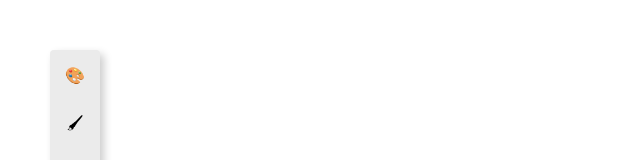
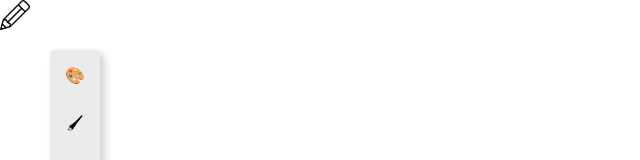
Before and after one commit to tnarla/drawydrawing, a React (Create React App) app: page / in a window 1280 px wide. Shown: the top 160 px of the page, without its empty margins (0-640 px from the left). Built offline with nearby package versions, Linux system fonts and the light colour scheme.

Commit message:
theres a pencil

```diff
--- a/src/App.css
+++ b/src/App.css
@@ -2,4 +2,6 @@ html,
 body,
 #root {
   background-color: #f0f0f0;
+
+  cursor: none;
 }
--- a/src/ui/view/canvas/canvas-view-style.tsx
+++ b/src/ui/view/canvas/canvas-view-style.tsx
@@ -8,3 +8,16 @@ export const CanvasContainer = styled.div`
 
   background-color: white;
 `;
+
+export const PencilContainer = styled.div`
+  display: flex;
+  flex-direction: column;
+
+  pointer-events: none;
+
+  position: absolute;
+
+  & svg {
+    width: 30px;
+  }
+`;
--- a/src/ui/view/canvas/canvas-view.tsx
+++ b/src/ui/view/canvas/canvas-view.tsx
@@ -5,7 +5,7 @@ import React, {
   useMemo,
   useRef,
 } from "react";
-import { CanvasContainer } from "./canvas-view-style";
+import { CanvasContainer, PencilContainer } from "./canvas-view-style";
 
 const ole3lines = "vjj";
 const variablenamethatistotallyunreadablebutstillusedbecausetrugavechattheabilitytocomeupwiththeworstpossiblenameuwu =
@@ -208,6 +208,15 @@ export default function Canvas(props: Props) {
       const mouseX = event.nativeEvent.offsetX;
       const mouseY = event.nativeEvent.offsetY;
 
+      // find the pencil
+
+      if (pencilRef.current) {
+        pencilRef.current.style.transform = `translate3d(${mouseX}px, ${
+          mouseY - 30
+        }px, 0)`;
+      }
+      // set the style
+
       if (isMouseDown) {
         setDrawObject({ mouseX, mouseY });
       }
@@ -235,8 +244,13 @@ export default function Canvas(props: Props) {
     }
   }
 
+  const pencilRef = useRef<HTMLDivElement>();
+
   return (
     <CanvasContainer>
+      <PencilContainer ref={pencilRef as any}>
+        <PencilIcon />
+      </PencilContainer>
       <canvas
         style={{ display: "block", touchAction: "none" }}
         ref={handleCanvasRef}
@@ -287,6 +301,33 @@ function useEventListener(
   );
 }
 
+const PencilIcon = () => {
+  return (
+    <svg
+      x="0px"
+      y="0px"
+      viewBox="0 0 469.336 469.336"
+      preserveAspectRatio="true"
+    >
+      <g>
+        <g>
+          <path
+            d="M456.836,76.168l-64-64.054c-16.125-16.139-44.177-16.17-60.365,0.031L45.763,301.682
+   c-1.271,1.282-2.188,2.857-2.688,4.587L0.409,455.73c-1.063,3.722-0.021,7.736,2.719,10.478c2.031,2.033,4.75,3.128,7.542,3.128
+   c0.979,0,1.969-0.136,2.927-0.407l149.333-42.703c1.729-0.5,3.302-1.418,4.583-2.69l289.323-286.983
+   c8.063-8.069,12.5-18.787,12.5-30.192S464.899,84.237,456.836,76.168z M285.989,89.737l39.264,39.264L120.257,333.998
+   l-14.712-29.434c-1.813-3.615-5.5-5.896-9.542-5.896H78.921L285.989,89.737z M26.201,443.137L40.095,394.5l34.742,34.742
+   L26.201,443.137z M149.336,407.96l-51.035,14.579l-51.503-51.503l14.579-51.035h28.031l18.385,36.771
+   c1.031,2.063,2.708,3.74,4.771,4.771l36.771,18.385V407.96z M170.67,390.417v-17.082c0-4.042-2.281-7.729-5.896-9.542
+   l-29.434-14.712l204.996-204.996l39.264,39.264L170.67,390.417z M441.784,121.72l-47.033,46.613l-93.747-93.747l46.582-47.001
+   c8.063-8.063,22.104-8.063,30.167,0l64,64c4.031,4.031,6.25,9.385,6.25,15.083S445.784,117.72,441.784,121.72z"
+          />
+        </g>
+      </g>
+    </svg>
+  );
+};
+
 function useWindowSize() {
   const isClient = typeof window === "object";
 
```
